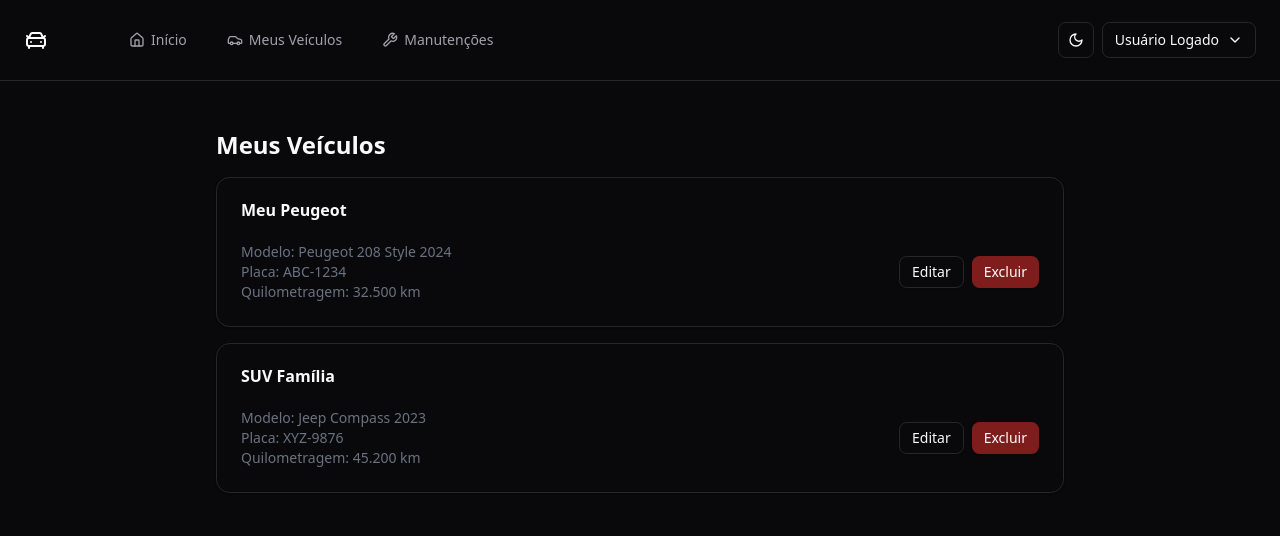
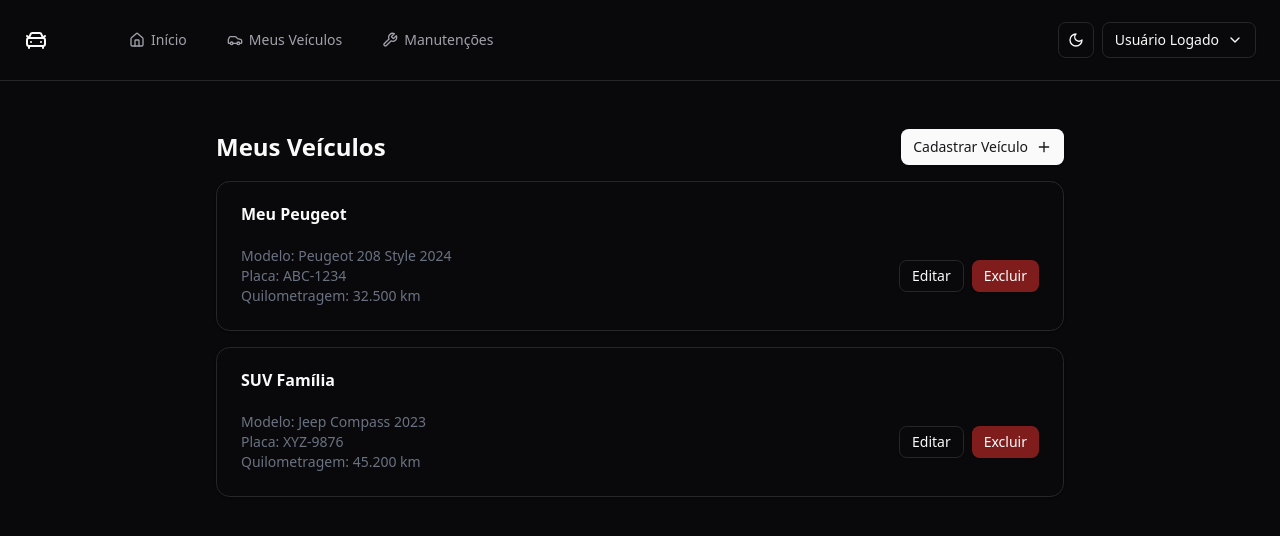
Before and after one commit to Artur-Guimaraes/TCC-Automovel-Alerta, a React (Vite) app in the folder automovel-alerta/: page /TCC-Automovel-Alerta/vehicles in a window 1280 px wide. Shown: the top 536 px of the page. Built offline with nearby package versions, Linux system fonts and the light colour scheme.

Commit message:
feat: adding register vehicle button to my-vehicles page

```diff
--- a/automovel-alerta/src/components/ui/button.tsx
+++ b/automovel-alerta/src/components/ui/button.tsx
@@ -19,6 +19,7 @@ const buttonVariants = cva(
           "bg-secondary text-secondary-foreground shadow-xs hover:bg-secondary/80",
         ghost: "hover:bg-accent hover:text-accent-foreground",
         link: "text-primary underline-offset-4 hover:underline",
+        green: "bg-green-600 text-green-50 shadow hover:bg-green-500",
       },
       size: {
         default: "h-9 px-4 py-2 has-[>svg]:px-3",
--- a/automovel-alerta/src/pages/my-vehicles.tsx
+++ b/automovel-alerta/src/pages/my-vehicles.tsx
@@ -3,6 +3,7 @@ import { Button } from "@/components/ui/button";
 import { Card, CardContent, CardHeader, CardTitle } from "@/components/ui/card";
 import { AlertDialog, AlertDialogAction, AlertDialogCancel, AlertDialogContent, AlertDialogDescription, AlertDialogFooter, AlertDialogHeader, AlertDialogTitle, AlertDialogTrigger } from "@/components/ui/alert-dialog";
 import { Input } from "@/components/ui/input";
+import { Plus } from "lucide-react"
 
 interface Vehicle {
   id: number;
@@ -38,7 +39,13 @@ export function MyVehicles() {
 
   return (
     <div className="max-w-4xl mx-auto p-6">
-      <h1 className="text-2xl font-semibold mb-4">Meus Veículos</h1>
+      {/* Container do título e botão alinhados */}
+      <div className="flex justify-between items-center mb-4">
+        <h1 className="text-2xl font-semibold">Meus Veículos</h1>
+        <Button variant={"default"}>
+          Cadastrar Veículo <Plus />
+        </Button>
+      </div>
 
       {vehicles.length === 0 ? (
         <p className="text-gray-500">Nenhum veículo cadastrado.</p>
@@ -130,4 +137,5 @@ export function MyVehicles() {
       )}
     </div>
   );
+
 };
```
